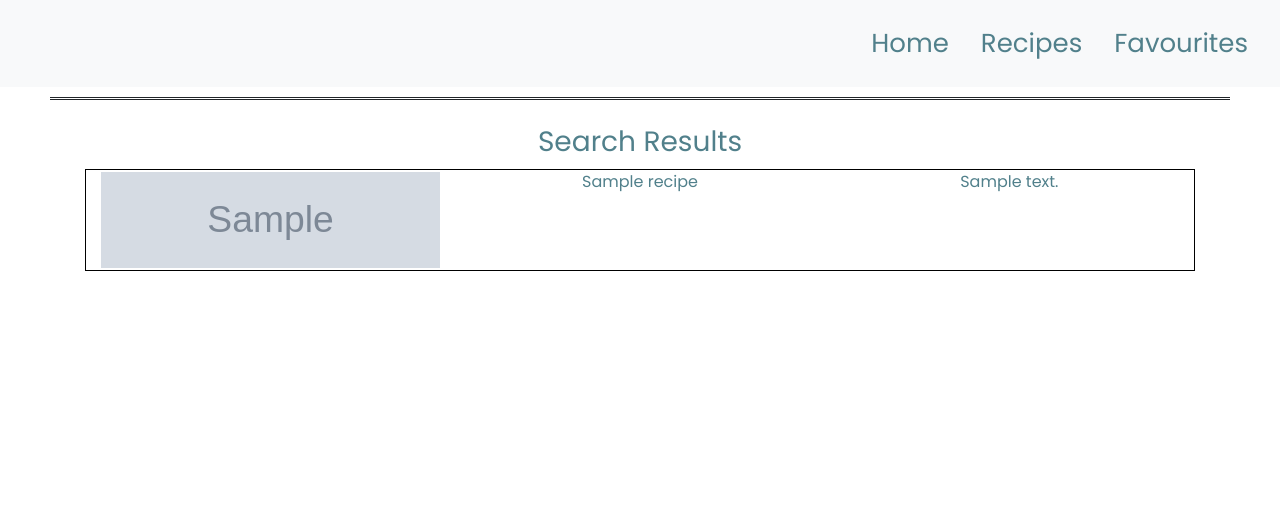
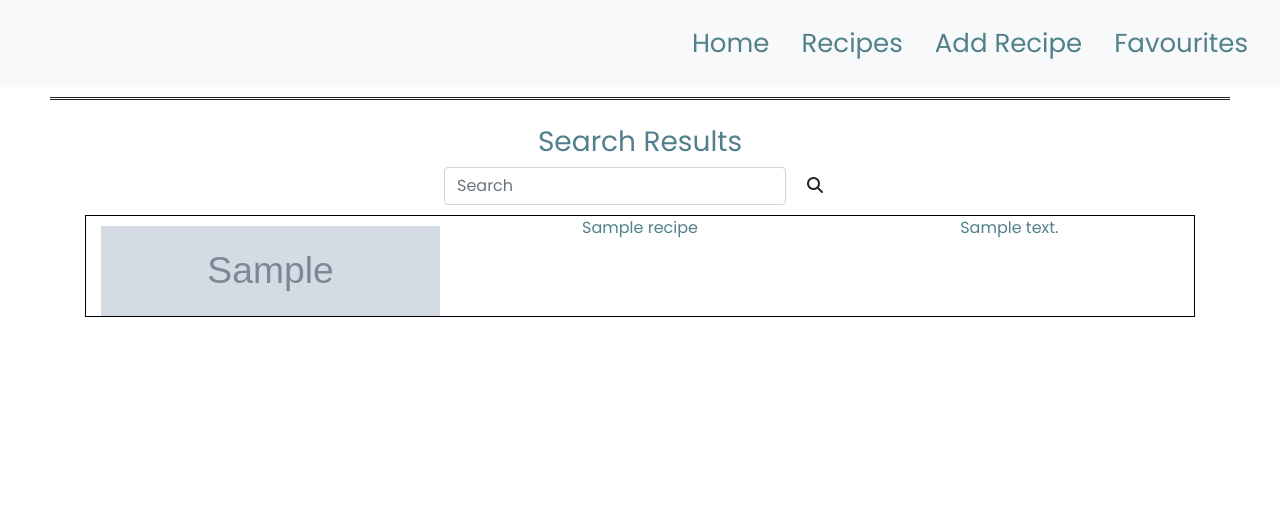
Before and after one commit to haleanana/our-recipe, a Flask app: page /search in a window 1280 px wide. Shown: the top 516 px of the page. Before the commit the page ends 271 px from the top, so only its background shows below. Run offline with Flask 2, Linux system fonts and the light colour scheme; grey boxes marked "Sample" are stand-in pictures; a database or web service that is not in the repository returns one stand-in record (values such as "Sample title"); some libraries are stand-ins or nearby versions.

Commit message:
Beautified code for templates

```diff
--- a/static/css/style.css
+++ b/static/css/style.css
@@ -5,6 +5,7 @@ html body {
   font-family: "Poppins", sans-serif;
   margin: 0;
   padding: 0;
+  padding-bottom: 10px;
 }
 
 /*-----------Page heading-------------------*/
@@ -266,7 +267,7 @@ a:hover{
     object-fit: cover;
     width: 100%;
     height: 100px;
-    padding: 2px 0 2px 0;
+    padding-top: 10px;
 
 }
 
--- a/templates/base.html
+++ b/templates/base.html
@@ -1,11 +1,10 @@
 <!DOCTYPE html>
 <html lang="en">
-
   <head>
     <meta charset="UTF-8" />
     <meta name="viewport" content="width=device-width, initial-scale=1.0" />
     <link rel="stylesheet" href="https://stackpath.bootstrapcdn.com/bootstrap/4.5.2/css/bootstrap.min.css" />
-    <link rel="icon" href="{{url_for('static', filename = 'img/favicon/favicon.png')}}" type="image/png" sizes="32x32">
+    <link rel="icon" href="{{url_for('static', filename = 'img/favicon/favicon.png')}}" type="image/png" sizes="32x32" />
     <link rel="stylesheet" href="{{url_for('static', filename = 'css/style.css')}}" type="text/css" />
 
     <title>Our Recipe</title>
@@ -15,12 +14,7 @@
     <nav class="navbar navbar-expand-lg navbar-light bg-light">
       <div class="d-flex flex-grow-1">
         <div class="w-100 text-right">
-			<button
-            class="navbar-toggler"
-            type="button"
-            data-toggle="collapse"
-            data-target="#myNavbar"
-          >
+          <button class="navbar-toggler" type="button" data-toggle="collapse" data-target="#myNavbar">
             <span class="navbar-toggler-icon"></span>
           </button>
         </div>
@@ -34,6 +28,9 @@
             <a href="{{url_for('get_recipes')}}" class="nav-link m-2 menu-item">Recipes</a>
           </li>
           <li class="nav-item">
+            <a href="{{url_for('add_recipe')}}" class="nav-link m-2 menu-item">Add Recipe</a>
+          </li>
+          <li class="nav-item">
             <a href="{{url_for('show_favourites')}}" class="nav-link m-2 menu-item">Favourites</a>
           </li>
         </ul>
@@ -45,14 +42,6 @@
       </div>
     </div>
     {% block content %} {% endblock %}
-<!----
-<footer>
-<div class="container-fluid footer-info">
-<div class="row m-0">
-<p>haleanana@gmail.com</p>
-</div>
-</div>
-</footer> ---->
     <script src="https://code.jquery.com/jquery-3.5.1.slim.min.js"></script>
     <script src="https://cdn.jsdelivr.net/npm/popper.js@1.16.1/dist/umd/popper.min.js"></script>
     <script src="https://stackpath.bootstrapcdn.com/bootstrap/4.5.2/js/bootstrap.min.js"></script>
--- a/templates/query_results.html
+++ b/templates/query_results.html
@@ -3,29 +3,44 @@
 <div class="text-center search-margin">
   <h3>Search Results</h3>
 </div>
+<div class="row text-center">
+  <form class="form-inline my-2 my-lg-0" method="POST" action="{{ url_for('search', recipe_id=query) }}">
+    <input
+      class="form-control mr-sm-2"
+      type="search"
+      placeholder="Search"
+      aria-label="Search"
+      id="query"
+      name="query"
+    />
+    <button class="btn my-2 my-sm-0" type="submit" value="search" name="search">
+      <i class="fas fa-search"></i>
+    </button>
+  </form>
+</div>
 <div class="container container-custom">
   {% for result in result %}
+	<!---Displaying results to user using For loop--->
   <a href="{{url_for('show_recipe', recipe_id = result._id)}}">
     <div class="container">
       <div class="row results-border">
         <div class="col-sm">
-			<img class = "result-image"src ='{{result.url_image}}'>
+          <img class="result-image" src="{{result.url_image}}" />
         </div>
         <div class="col-sm text-center">
-            <p>
-				{{result.recipe_name}}
-            </p>
+          <p>{{result.recipe_name}}</p>
         </div>
         <div class="col-sm text-center">
-            <p>
-                {{result.recipe_description}}
-            </p>
+          <p>{{result.recipe_description}}</p>
         </div>
       </div>
     </div>
-    <br>
+  </a>
+  <br />
   {% endfor %}
 </div>
+<!---Message to display when conditional
+condition meets parameters set-->
 <p>{{message}}</p>
 
 {% endblock %}
```
Also changed, not shown: templates/favourites.html (+5 -8 lines), templates/index.html (+3 -40 lines), templates/no_results.html (+7 -1 lines), templates/recipes.html (+25 -8 lines). Lines whose indentation alone changed are shown as unchanged.
